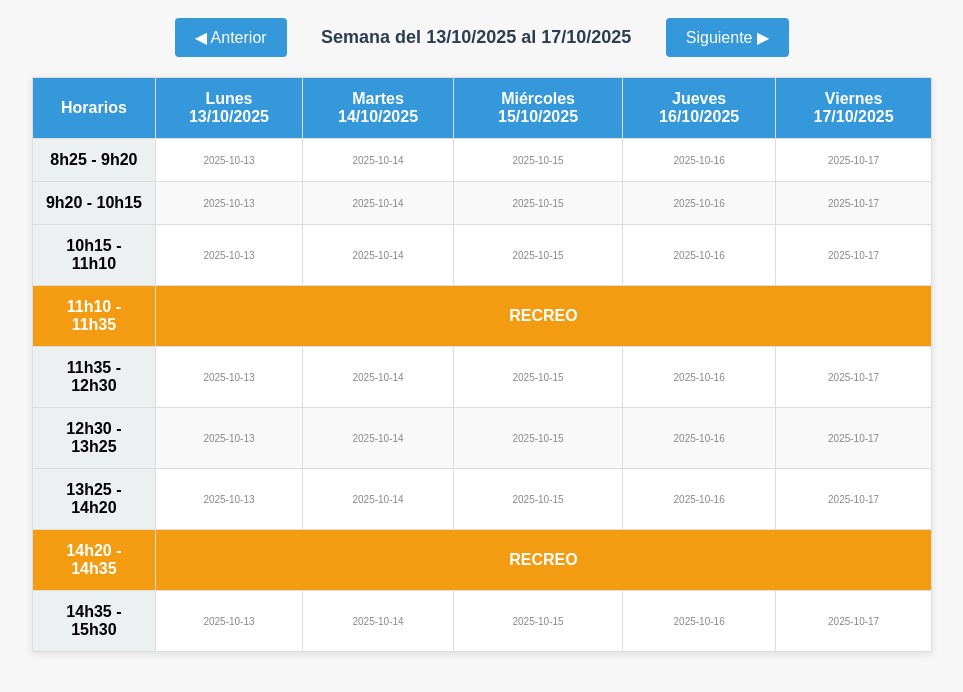
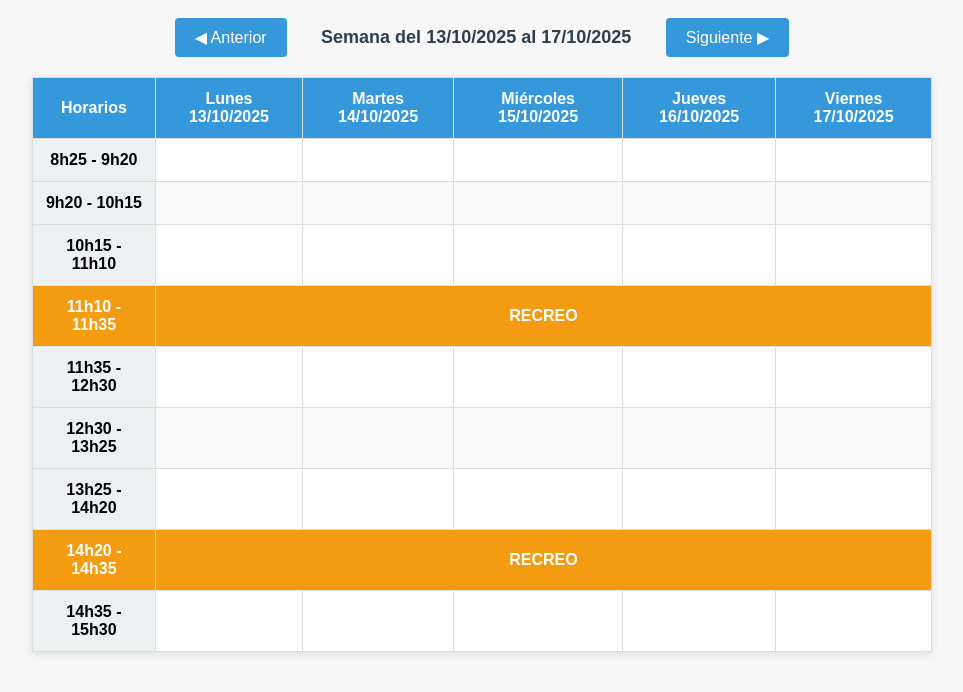
Before and after one commit to elisaprofbiogeo-afk/calendario, a website: page index.html in a window 1280 px wide. Shown: the part 80-772 px from the top of the page, without its empty margins (158-1121 px from the left). Drawn offline with Linux system fonts and the light colour scheme; no server answers.

Commit message:
Quitar la visualización de la fecha en cada celda para un aspecto más limpio

```diff
--- a/index.html
+++ b/index.html
@@ -287,10 +287,12 @@
                 });
                 const res = slotReservations.find(r => r.date === cellDate);
                 cell.className = 'editable-slot';
-                let debugInfo = `<div style='font-size:10px;color:#888;'>${cellDate}</div>`;
-                if (res && res.text) {
-                    debugInfo += `<div style='font-size:10px;color:#c00;'>res: ${res.date} - ${res.text}</div>`;
-                }
+                let debugInfo = '';
+                // Si quieres mostrar info de debug, descomenta abajo:
+                // debugInfo = `<div style='font-size:10px;color:#888;'>${cellDate}</div>`;
+                // if (res && res.text) {
+                //     debugInfo += `<div style='font-size:10px;color:#c00;'>res: ${res.date} - ${res.text}</div>`;
+                // }
                 cell.innerHTML = (res && res.text ? `<span>${res.text}</span>` : '') + debugInfo;
                 cell.onclick = () => {
                     startEdit(cell, day, slot, res ? res.text : '');
```
